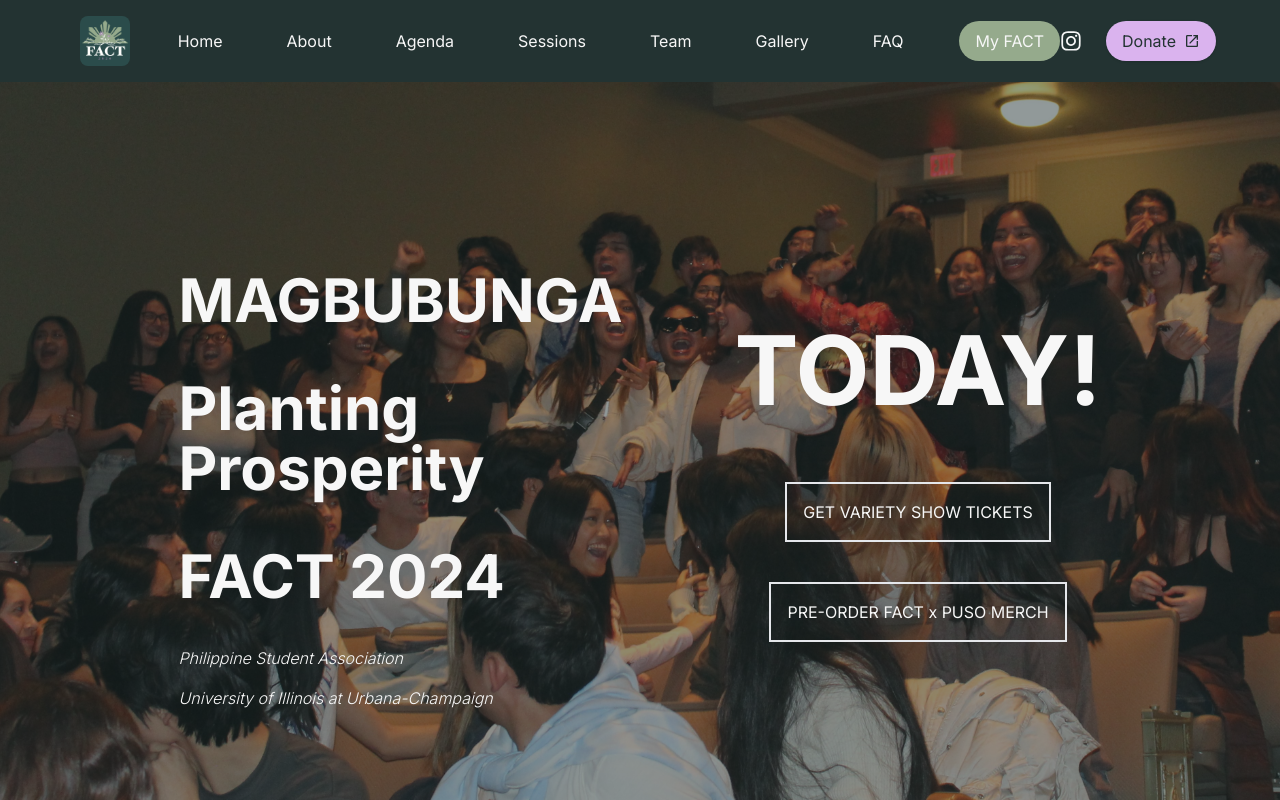
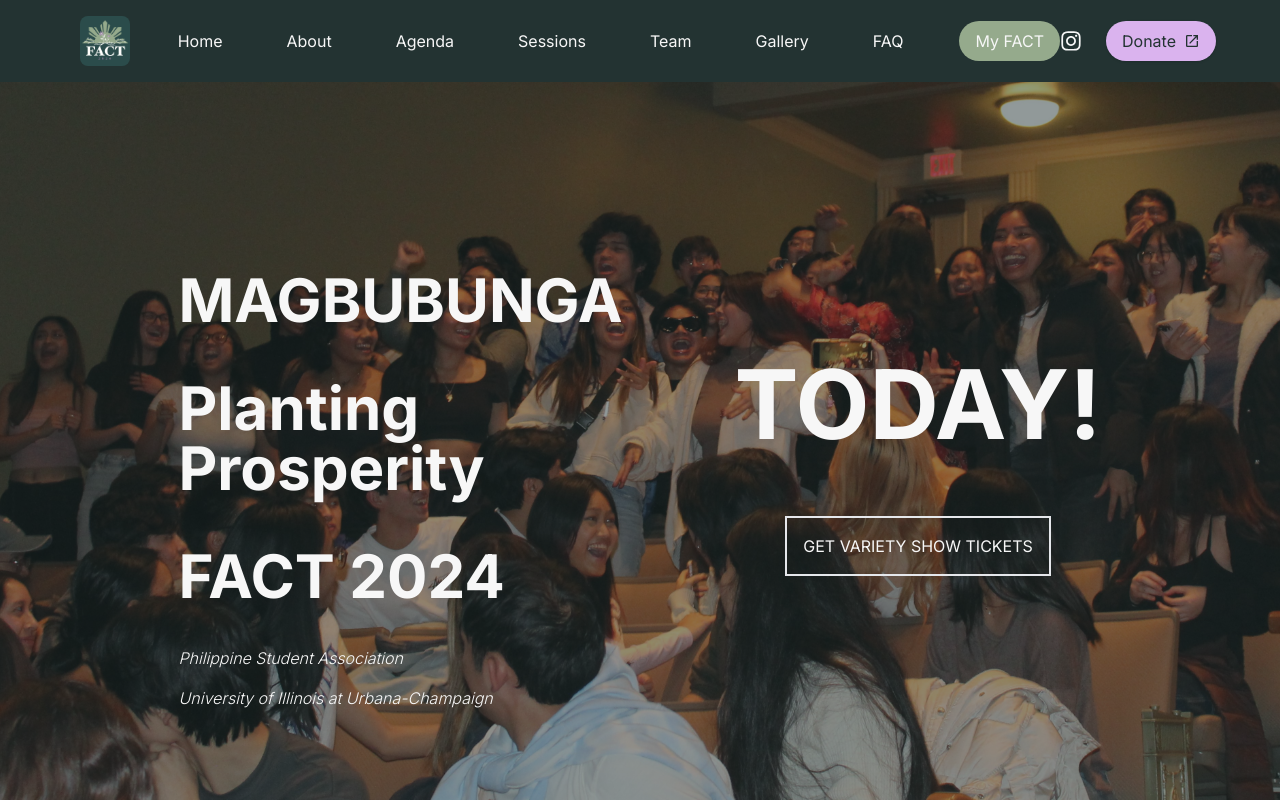
Before and after one commit to filipinx-americans-coming-together/fact-website-frontend, a Next.js app: page / in a window 1280 px wide. Shown: the top 800 px of the page. Built offline with nearby package versions, Linux system fonts and the light colour scheme; no server answers.

Commit message:
removed PUSO merch button

```diff
--- a/src/app/page.tsx
+++ b/src/app/page.tsx
@@ -62,11 +62,6 @@ export default function Home() {
                             newTab={true}
                         />
                         <br />
-                        <LinkButton
-                            text="PRE-ORDER FACT x PUSO MERCH"
-                            url="https://wearepuso.co/collections/fact-pre-order"
-                            newTab={true}
-                        />
                     </div>
                 </div>
             </BackgroundImage>
```
